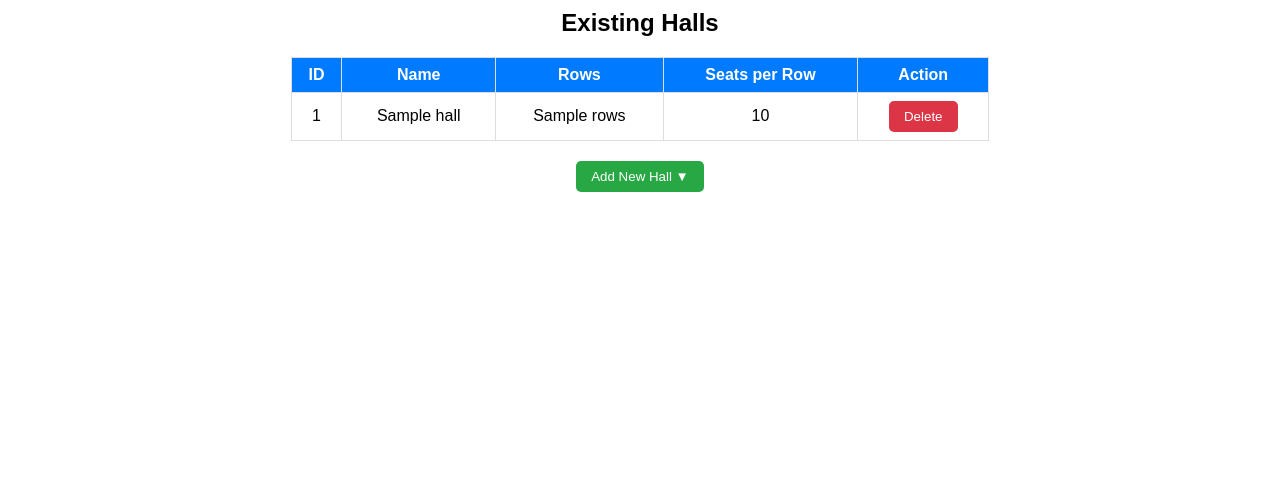
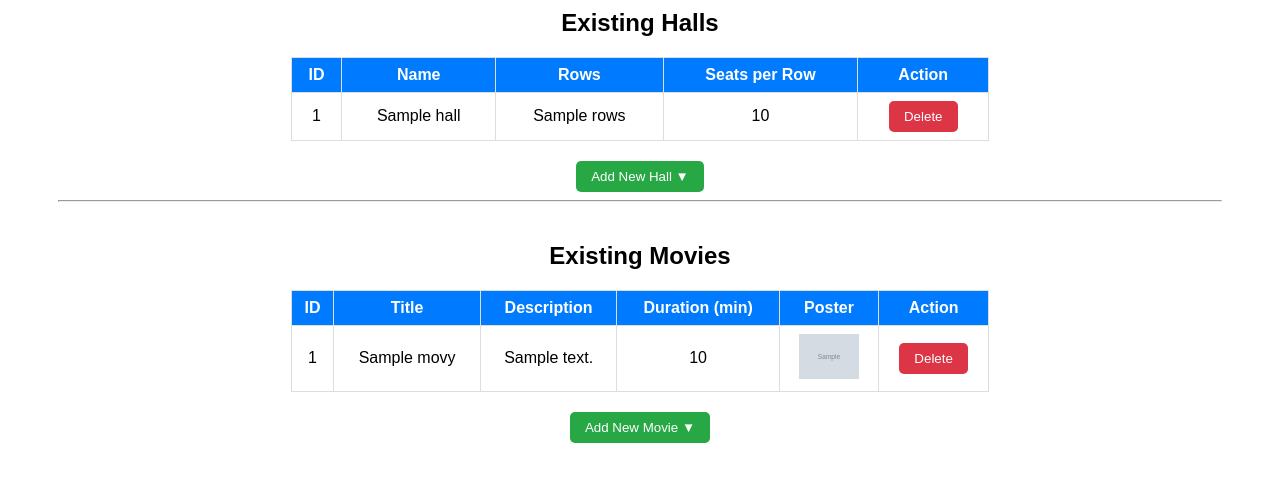
Before and after one commit to daytimeserg0/cinema_booking, a Flask app: page /admin in a window 1280 px wide. Shown: the part 221-703 px from the top of the page. Run offline with Flask 3, Linux system fonts and the light colour scheme; the visitor is signed in with stand-in values (Sample User, id 1); grey boxes marked "Sample" are stand-in pictures; one stand-in notice (Sample message) is shown; a database or web service that is not in the repository returns one stand-in record (values such as "Sample title"); some libraries are stand-ins or nearby versions.

Commit message:
adding movies list and <add/delete movie> to admin panel

```diff
--- a/app.py
+++ b/app.py
@@ -1,6 +1,7 @@
+import os
 from flask import Flask, render_template, request, redirect, session, url_for, flash
-import psycopg2
 from werkzeug.security import generate_password_hash, check_password_hash
+from werkzeug.utils import secure_filename
 from db import get_db_connection
 
 app = Flask(__name__)
@@ -91,6 +92,16 @@ def account():
         return redirect("/login")
     return f"Hello, {session['username']}! This is your account page."
 
+
+UPLOAD_FOLDER = os.path.join('static', 'posters')
+ALLOWED_EXTENSIONS = {"png", "jpg", "jpeg", "gif"}
+
+app.config["UPLOAD_FOLDER"] = UPLOAD_FOLDER
+os.makedirs(UPLOAD_FOLDER, exist_ok=True)
+
+def allowed_file(filename):
+    return "." in filename and filename.rsplit(".", 1)[1].lower() in ALLOWED_EXTENSIONS
+
 # Admin page
 @app.route("/admin", methods=["GET", "POST"])
 def admin_panel():
@@ -101,7 +112,7 @@ def admin_panel():
         conn = get_db_connection()
         cur = conn.cursor()
 
-        # Handle adding new hall
+        # ---------------- ADD HALL ----------------
         if request.method == "POST" and "add_hall" in request.form:
             hall_name = request.form["name"]
             rows = request.form["rows"]
@@ -124,7 +135,7 @@ def admin_panel():
             conn.close()
             return redirect(url_for("admin_panel"))
 
-        # Handle deleting hall
+        # ---------------- DELETE HALL ----------------
         if request.method == "POST" and "delete_hall" in request.form:
             hall_id = request.form["delete_hall"]
             cur.execute("DELETE FROM halls WHERE id = %s;", (hall_id,))
@@ -134,16 +145,66 @@ def admin_panel():
             conn.close()
             return redirect(url_for("admin_panel"))
 
-        # GET: fetch all halls
+        # ---------------- ADD MOVIE ----------------
+        if request.method == "POST" and "add_movie" in request.form:
+            title = request.form["title"]
+            description = request.form["description"]
+            duration = request.form["duration"]
+            poster_file = request.files.get("poster")
+
+            #poster_path = None
+            if poster_file and allowed_file(poster_file.filename):
+                filename = secure_filename(poster_file.filename)
+                poster_path = os.path.join(app.config["UPLOAD_FOLDER"], filename)
+                poster_file.save(poster_path)
+
+            cur.execute("SELECT * FROM movies WHERE title = %s;", (title,))
+            movie = cur.fetchone()
+
+            if movie:
+                flash("Movie already exists!", "add_movie_error")
+            else:
+                cur.execute(
+                    "INSERT INTO movies (title, description, duration, poster) VALUES (%s, %s, %s, %s);",
+                    (title, description, duration, poster_file.filename)
+                )
+                conn.commit()
+                flash(f"Movie '{title}' added successfully!", "add_movie_success")
+            return redirect(url_for("admin_panel"))
+
+        # ---------------- DELETE MOVIE ----------------
+        if request.method == "POST" and "delete_movie" in request.form:
+            movie_id = request.form["delete_movie"]
+
+            cur.execute("SELECT poster FROM movies WHERE id = %s;", (movie_id,))
+            poster = cur.fetchone()
+
+            cur.execute("DELETE FROM movies WHERE id = %s;", (movie_id,))
+            conn.commit()
+
+            if poster and poster[0]:
+                poster_path = os.path.join(UPLOAD_FOLDER, poster[0])
+                print(poster_path)
+                if os.path.exists(poster_path):
+                    os.remove(poster_path)
+
+            flash("Movie deleted successfully!", "delete_movie_success")
+            return redirect(url_for("admin_panel"))
+
+        # ---------------- FETCH DATA ----------------
         cur.execute("SELECT id, name, rows, seats_per_row FROM halls ORDER BY id;")
         halls = cur.fetchall()
+
+        cur.execute("SELECT id, title, description, duration, poster FROM movies ORDER BY id;")
+        movies = cur.fetchall()
+
         cur.close()
         conn.close()
     except Exception as e:
         flash(f"Error: {e}", "error")
-        halls = []
+        halls, movies = [], []
 
-    return render_template("admin.html", halls=halls)
+    return render_template("admin.html", halls=halls, movies=movies)
 
 
 
--- a/static/style.css
+++ b/static/style.css
@@ -29,8 +29,20 @@ input {
     color: green;
 }
 
+.message.add_movie_success {
+    color: green;
+}
+
+.message.delete_movie_success {
+    color: green;
+}
+
 /* error message */
 .message.add_hall_error {
+    color: red;
+}
+
+.message.add_movie_error {
     color: red;
 }
 
--- a/templates/admin.html
+++ b/templates/admin.html
@@ -11,7 +11,7 @@
     <p>Welcome, {{ session.username }}!</p>
     <p><a href="/">Back to Home</a></p>
 
-    <!-- List of existing halls -->
+    <!-- ---------------- HALLS SECTION ---------------- -->
     <h2>Existing Halls</h2>
         {% with messages = get_flashed_messages(with_categories=true) %}
             {% if messages %}
@@ -74,19 +74,99 @@
         </form>
     </div>
 
-    <!-- JavaScript to toggle form visibility -->
+
+    <!-- ---------------- MOVIES SECTION ---------------- -->
+    <hr>
+    <h2>Existing Movies</h2>
+    {% with messages = get_flashed_messages(with_categories=true) %}
+        {% if messages %}
+            {% for category, msg in messages %}
+                {% if category.startswith('delete_movie_') %}
+                    <div class="message {{ category }}">{{ msg }}</div>
+                {% endif %}
+            {% endfor %}
+        {% endif %}
+    {% endwith %}
+
+    {% if movies %}
+        <table>
+            <tr>
+                <th>ID</th>
+                <th>Title</th>
+                <th>Description</th>
+                <th>Duration (min)</th>
+                <th>Poster</th>
+                <th>Action</th>
+            </tr>
+            {% for movie in movies %}
+            <tr>
+                <td>{{ movie[0] }}</td>
+                <td>{{ movie[1] }}</td>
+                <td>{{ movie[2] }}</td>
+                <td>{{ movie[3] }}</td>
+                <td>
+                    {% if movie[4] %}
+                        <img src="{{ url_for('static', filename='posters/' + movie[4]) }}" alt="Poster" width="60">
+                    {% else %}
+                        No poster
+                    {% endif %}
+                </td>
+                <td>
+                    <form method="POST" style="display:inline;">
+                        <button type="submit" name="delete_movie" class="delete_hall" value="{{ movie[0] }}" onclick="return confirm('Are you sure you want to delete this movie?');">
+                            Delete
+                        </button>
+                    </form>
+                </td>
+            </tr>
+            {% endfor %}
+        </table>
+    {% else %}
+        <p>No movies available.</p>
+    {% endif %}
+
+    {% with messages = get_flashed_messages(with_categories=true) %}
+        {% if messages %}
+            {% for category, msg in messages %}
+                {% if category.startswith('add_movie_') %}
+                    <div class="message {{ category }}">{{ msg }}</div>
+                {% endif %}
+            {% endfor %}
+        {% endif %}
+    {% endwith %}
+
+    <!-- Button to show movie form -->
+    <button id="showAddMovieForm" class="add_hall">Add New Movie ▼</button>
+
+    <div id="addMovieForm" style="display:none; margin-top: 20px;">
+        <form method="POST" enctype="multipart/form-data">
+            <input type="text" name="title" placeholder="Title" required><br>
+            <textarea name="description" placeholder="Description" rows="3" cols="30" required></textarea><br>
+            <input type="number" name="duration" placeholder="Duration (minutes)" min="1" required><br>
+            <input type="file" name="poster" accept="image/*"><br><br>
+            <button type="submit" name="add_movie" class="add_hall">Submit</button>
+        </form>
+    </div>
+
+
+    <!-- JS TOGGLES -->
     <script>
-        const btn = document.getElementById('showAddHallForm');
-        const form = document.getElementById('addHallForm');
+        // Toggle hall form
+        const btnHall = document.getElementById('showAddHallForm');
+        const formHall = document.getElementById('addHallForm');
+        btnHall.addEventListener('click', function() {
+            const isHidden = formHall.style.display === 'none';
+            formHall.style.display = isHidden ? 'block' : 'none';
+            btnHall.textContent = isHidden ? "Hide Form ▲" : "Add New Hall ▼";
+        });
 
-        btn.addEventListener('click', function() {
-            if (form.style.display === 'none') {
-                form.style.display = 'block';
-                btn.textContent = "Hide Form ▲"; // текст меняется
-            } else {
-                form.style.display = 'none';
-                btn.textContent = "Add New Hall ▼"; // обратно
-            }
+        // Toggle movie form
+        const btnMovie = document.getElementById('showAddMovieForm');
+        const formMovie = document.getElementById('addMovieForm');
+        btnMovie.addEventListener('click', function() {
+            const isHidden = formMovie.style.display === 'none';
+            formMovie.style.display = isHidden ? 'block' : 'none';
+            btnMovie.textContent = isHidden ? "Hide Form ▲" : "Add New Movie ▼";
         });
     </script>
 
```
